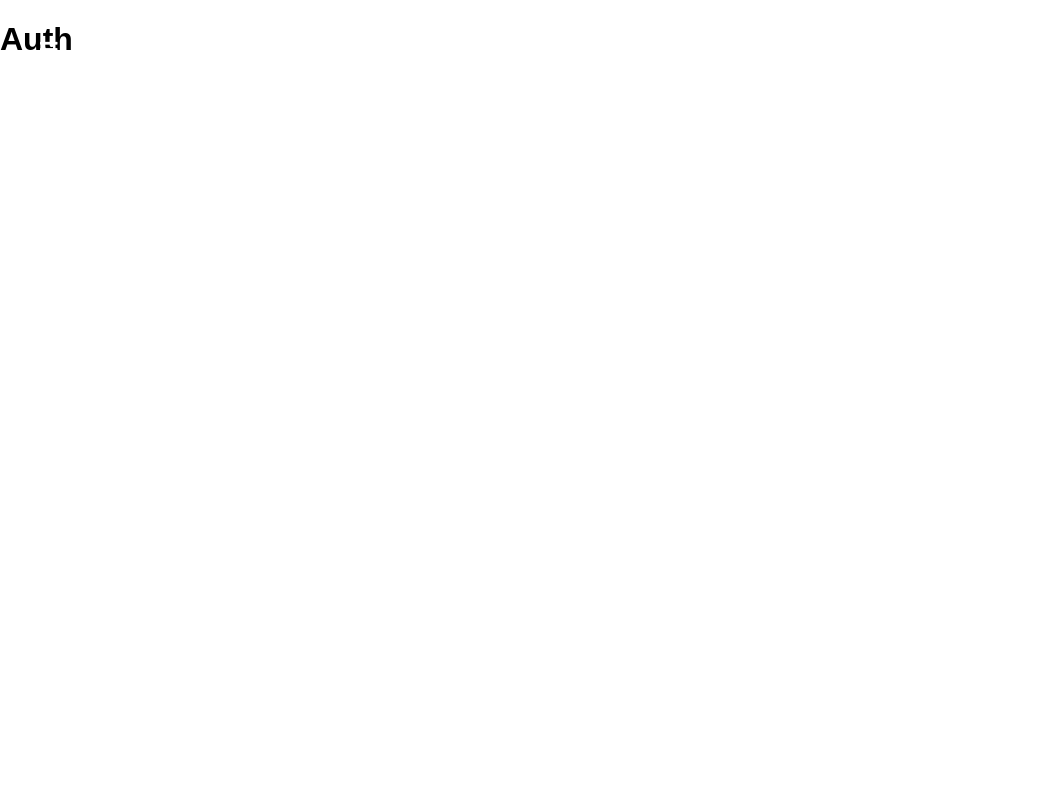
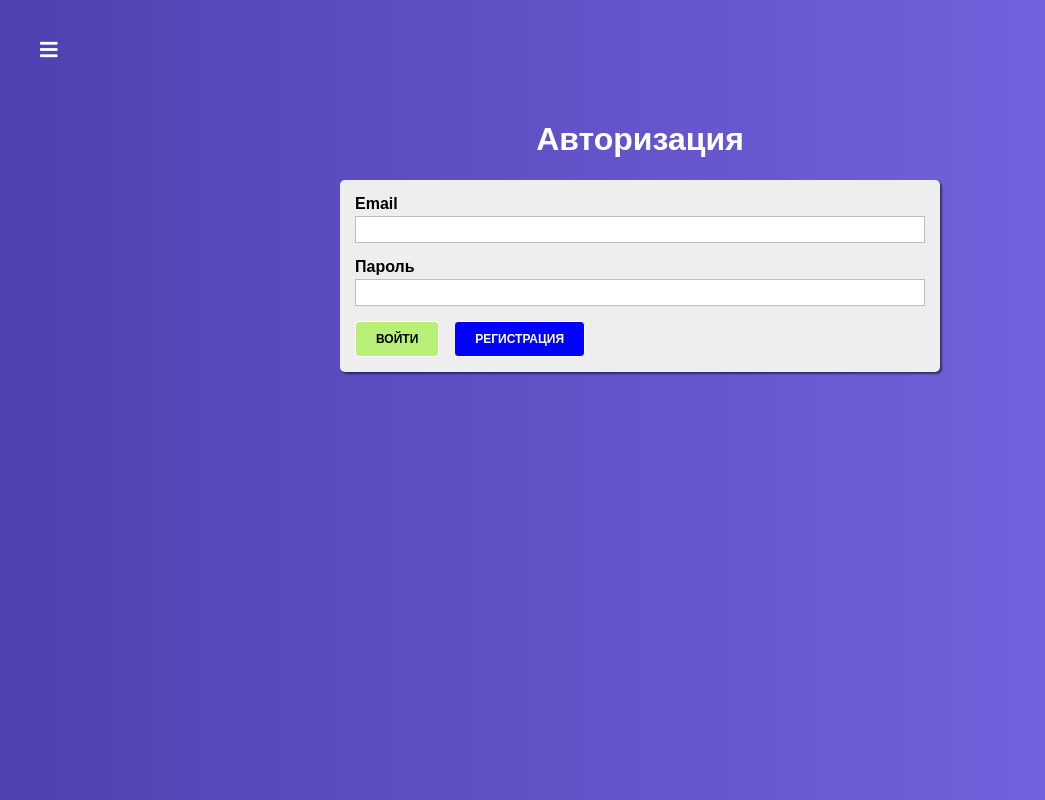
Before and after one commit to abr-ya/react-quiz3, a React (Create React App) app: page /auth in a window 1280 px wide. Shown: the whole page, without its empty margins (0-1045 px from the left). Built offline with nearby package versions, Linux system fonts and the light colour scheme.

Commit message:
Добавлена валидация полей формы.

```diff
--- a/package.json
+++ b/package.json
@@ -4,6 +4,7 @@
   "private": true,
   "dependencies": {
     "classnames": "^2.2.6",
+    "is_js": "^0.9.0",
     "react": "^16.11.0",
     "react-dom": "^16.11.0",
     "react-router-dom": "^5.1.2",
--- /dev/null
+++ b/src/components/UI/Input/Input.js
@@ -0,0 +1,36 @@
+import React from 'react';
+import classes from './Input.module.css';
+
+// валидация
+function isInvalid({valid, touched, shouldValidate}) {
+    return !valid && shouldValidate && touched; // если инпут: невалидный, должен валидироваться, мы с ним работали
+}
+
+const Input = props => {
+    const inputType = props.type || 'text';
+    const cls = [classes.Input];
+    const htmlFor = `${inputType}-${Math.random()}`;
+
+    if (isInvalid(props)) {
+        cls.push(classes.Invalid);
+    }
+
+    return (
+        <div className={cls.join(' ')}>
+            <label htmlFor={htmlFor}>{props.label}</label>
+            <input
+                type={inputType}
+                id={htmlFor}
+                value={props.value}
+                onChange={props.onChange}
+            />
+            {
+                isInvalid(props)
+                    ? <span className={classes.Error}>{props.errorMessage || 'Ошибка. Нет сообщения об ошибке.'}</span>
+                    : null
+            }
+        </div>
+    )
+}
+
+export default Input;
--- /dev/null
+++ b/src/components/UI/Input/Input.module.css
@@ -0,0 +1,31 @@
+.Input {
+    margin-bottom: 15px;
+}
+
+.Input label {
+    margin-bottom: 3px;
+    padding: 0;
+    display: block;
+    font-weight: bold;
+}
+
+.Input.Invalid label {
+    color: #ff0011;
+}
+
+.Input input {
+    display: block;
+    box-sizing: border-box;
+    border: 1px solid #bebebe;
+    padding: 5px;
+    margin-bottom: 5px;
+    width: 100%;
+    outline: none;
+    transition: all 0.3s ease-in-out;
+}
+
+.Error {
+    color: #ff0011;
+    font-size: 12px;
+    font-weight: bold;
+}
--- a/src/containers/Auth/Auth.js
+++ b/src/containers/Auth/Auth.js
@@ -1,12 +1,136 @@
 import React, { Component } from 'react';
 import classes from './Auth.module.css';
-
+import Button from '../../components/UI/Button/Button';
+import Input from '../../components/UI/Input/Input';
+import is from 'is_js';
 
 export default class Auth extends Component {
+    state = {
+        formControls: {
+            email: {
+                value: '',
+                type: 'email',
+                label: 'Email',
+                errorMessage: 'Введите корректный адрес',
+                valid: false,
+                touched: false,
+                validation: {
+                    required: true,
+                    email: true
+                }
+            },
+            password: {
+                value: '',
+                type: 'password',
+                label: 'Пароль',
+                errorMessage: 'Введите корректный пароль',
+                valid: false,
+                touched: false,
+                validation: {
+                    required: true,
+                    minLength: 6
+                }
+            }
+        }
+    }
+
+    loginHandler = () => {
+
+    }
+
+    registerHandler = () => {
+
+    }
+
+    submitHandler = e => {
+        e.preventDefault();
+    }
+
+    // проверка валидации
+    validateControl(value, validation) {
+        if (!validation) {
+            return true;
+        }
+
+        // создаем переменную и начинаем проверять
+        let isValid = true;
+
+        if (validation.required) {
+            isValid = value.trim() !== '' && isValid; // значение не пустое
+        }
+
+        if (validation.email) {
+            isValid = is.email(value) && isValid; // используем функцию из библиотеки
+        }
+
+        if (validation.minLength) {
+            isValid = value.length >= validation.minLength && isValid; // проверяем длину
+        }
+
+        return isValid;
+    }
+
+    onChangeHandler = (event, controlName) => {
+        const formControls = {...this.state.formControls}; // чтобы не мутировать State
+        const control = {...formControls[controlName]}
+
+        control.value = event.target.value;
+        control.touched = true; // трогали
+        control.valid = this.validateControl(control.value, control.validation);
+
+        formControls[controlName] = control;
+
+        this.setState({
+            formControls
+        })
+    }
+
+    renderInputs() {
+        // зачем мы мапим ключи? потому, что это объект а не массив?
+        const inputs = Object.keys(this.state.formControls).map((controlName, index) => {
+            const control = this.state.formControls[controlName];
+            return (
+                <Input
+                    key={controlName + index}
+                    type={control.type}
+                    value={control.value}
+                    valid={control.valid}
+                    touched={control.touched}
+                    label={control.label}
+                    shouldValidate={!!control.validation}
+                    errorMessage={control.errorMessage}
+                    onChange={event => this.onChangeHandler(event, controlName)}
+                />
+            )
+        })
+        return inputs;
+    }
+
     render() {
         return (
-            <div>
-                <h1>Auth</h1>
+            <div className={classes.Auth}>
+                <div>
+                    <h1>Авторизация</h1>
+
+                    <form onSubmit={this.submitHandler} className={classes.AuthForm}>
+
+                        {this.renderInputs()}
+
+                        <Button
+                            type='success'
+                            onClick={this.loginHandler}
+                        >
+                            Войти
+                        </Button>
+
+                        <Button
+                            type='primary'
+                            onClick={this.registerHandler}
+                        >
+                            Регистрация
+                        </Button>
+                    </form>
+                </div>
             </div>
         )
     }
--- a/src/containers/Auth/Auth.module.css
+++ b/src/containers/Auth/Auth.module.css
@@ -6,3 +6,21 @@
     width: 100%;
     background: linear-gradient(90deg, #5041b2 0%, #7969e6 100%);
 }
+
+.Auth > div {
+    width: 100%;
+    max-width: 600px;
+    padding: 0 20px;
+}
+
+.Auth h1 {
+    color: #fff;
+    text-align: center;
+}
+
+.AuthForm {
+    background: #eee;
+    box-shadow: 2px 2px 2px rgba(0, 0, 0, .5);
+    padding: 15px;
+    border-radius: 5px;
+}
--- a/src/containers/QuizCreator/QuizCreator.js
+++ b/src/containers/QuizCreator/QuizCreator.js
@@ -1,5 +1,5 @@
 import React, { Component } from 'react';
-import classes from './QuizCreator.module.css';
+//import classes from './QuizCreator.module.css';
 
 
 export default class QuizCreator extends Component {
```
Also changed, not shown: 1 other file (tests, documents, lock files or other folders).
